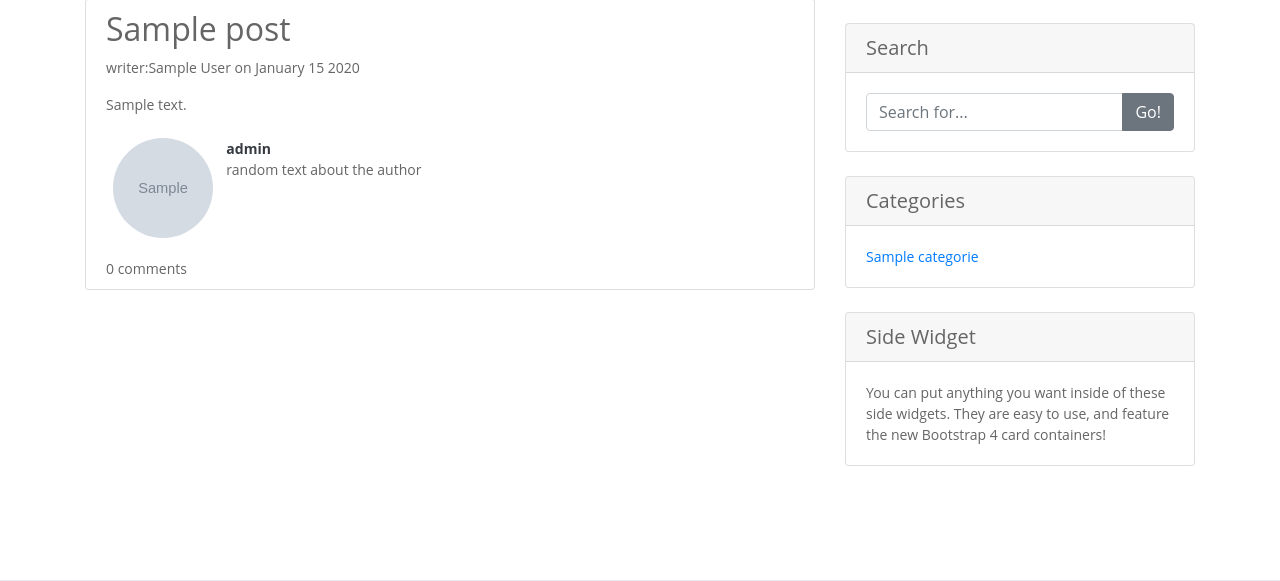
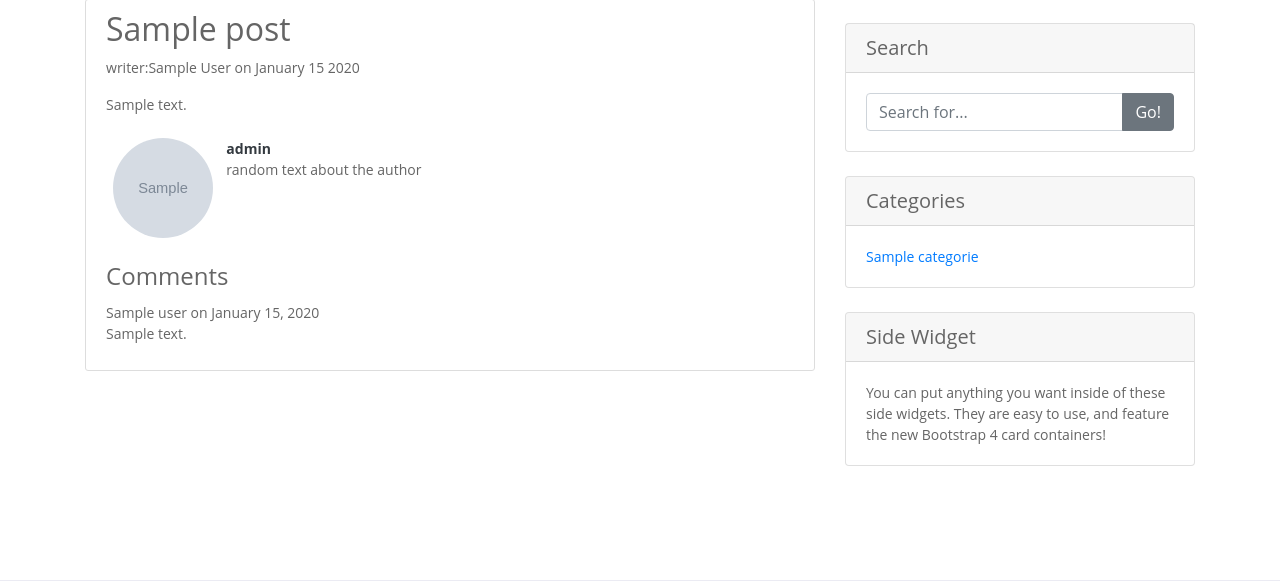
Before and after one commit to achrafOuk/blog-django, a Django app: template templates/blog.html in a window 1280 px wide. Shown: the part 95-676 px from the top of the page. Run offline with Django 3.2, Linux system fonts and the light colour scheme; data comes from the database, SQL or seed files in the repository; tables that the repository leaves empty hold one stand-in row (values such as "Sample post"); the template is opened without the code that fills it: values that come from a table or form of the project are taken from there, most other values are stand-ins (such as "Sample title", 1, 10 or a date in 2020); grey boxes marked "Sample" are stand-in pictures; parts of the project's set-up code (start-up, migrations or seed data) failed here and were passed over; some libraries are stand-ins or nearby versions.

Commit message:
showing comments 2

```diff
--- a/blog/urls.py
+++ b/blog/urls.py
@@ -26,7 +26,7 @@ path('post/<int:post_id>', views.blog,name='post'),
 path('post/new/', views.NewBlog.as_view(),name='new_blog'),
 path('categorie/new/', views.NewCategorie.as_view(),name='new_categorie'),
 path('contact/', views.Contact.as_view(),name='contact'),
- path('admin/', admin.site.urls,name='home'),
+path('admin/', admin.site.urls,name='home'),
 path('login/', auth_views.LoginView.as_view(template_name='author/login.html'), name='login'),
 path('logout/', auth_views.LogoutView.as_view(template_name='index.html'), name='logout'),
 ]
--- a/blog_app/admin.py
+++ b/blog_app/admin.py
@@ -3,4 +3,7 @@ from django.contrib import admin
 # Register your models here.
 from .models import Profile
 
+from .models import Comments
 admin.site.register(Profile)
+
+admin.site.register(Comments)
--- a/blog_app/models.py
+++ b/blog_app/models.py
@@ -33,7 +33,6 @@ class Categories(models.Model):
 class Posts(models.Model):
     post_id = models.AutoField(primary_key=True)
     title=models.CharField(max_length=220,blank=False, null=False)
-    #image=models.ImageField(default='http://0.gravatar.com/avatar/3f009d72559f51e7e454b16e5d0687a1?s=96&d=mm&r=g', upload_to='profile_pics')
     content=RichTextField(blank=True, null=True)
     date_posted=models.DateTimeField(default=timezone.now)
     author = models.ForeignKey(User, on_delete=models.SET_NULL, null=True)
@@ -47,6 +46,8 @@ class Posts(models.Model):
 
 class Comments(models.Model):
     post = models.ForeignKey(Posts, on_delete=models.CASCADE , null=True)
+    user=models.CharField(max_length=220,blank=False, null=False,default="None")
+    email=models.CharField(max_length=220,blank=False, null=False,default="None")
     content=models.TextField(blank=True, null=True)
     date_posted=models.DateTimeField(default=timezone.now)
     class Meta:
--- a/templates/blog.html
+++ b/templates/blog.html
@@ -16,7 +16,16 @@
       <div id="author-desc">random text about the author</div>
     </div>
   </div>
+  <legend>Comments</legend>
+  {% if not comments %}
   <div id="comments">0 comments</div>
+  <p>No comments</p>
+  {% else %} {% endif %} {% for comment in comments %}
+  <div class="comment">
+    {{ comment.user }} on {{comment.date_posted|date:"F d, Y" }}
+    <p>{{ comment.content }}</p>
+  </div>
+  {% endfor %}
 </article>
 <style>
   article.media.content-section {
```
Also changed, not shown: blog_app/views.py (+8 -2 lines), blog_app/migrations/0006_auto_20210313_1752.py (added).
